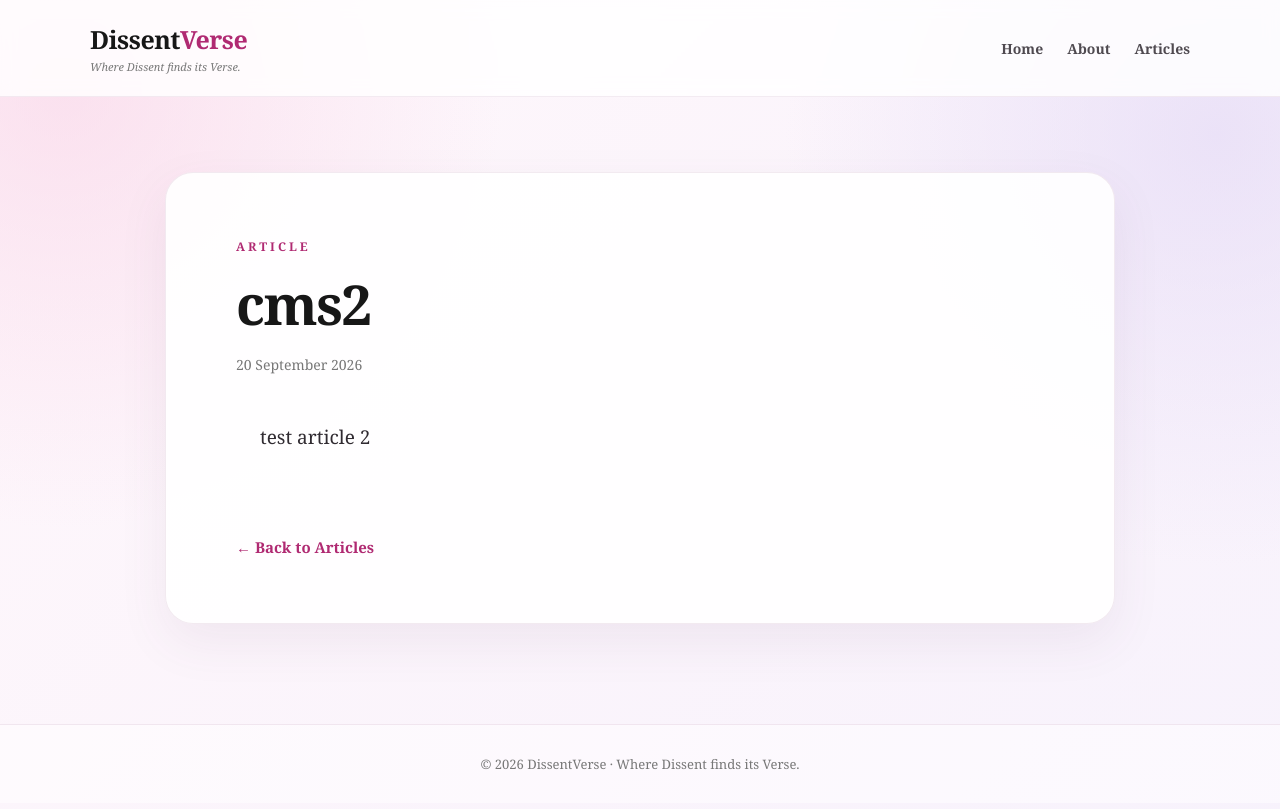
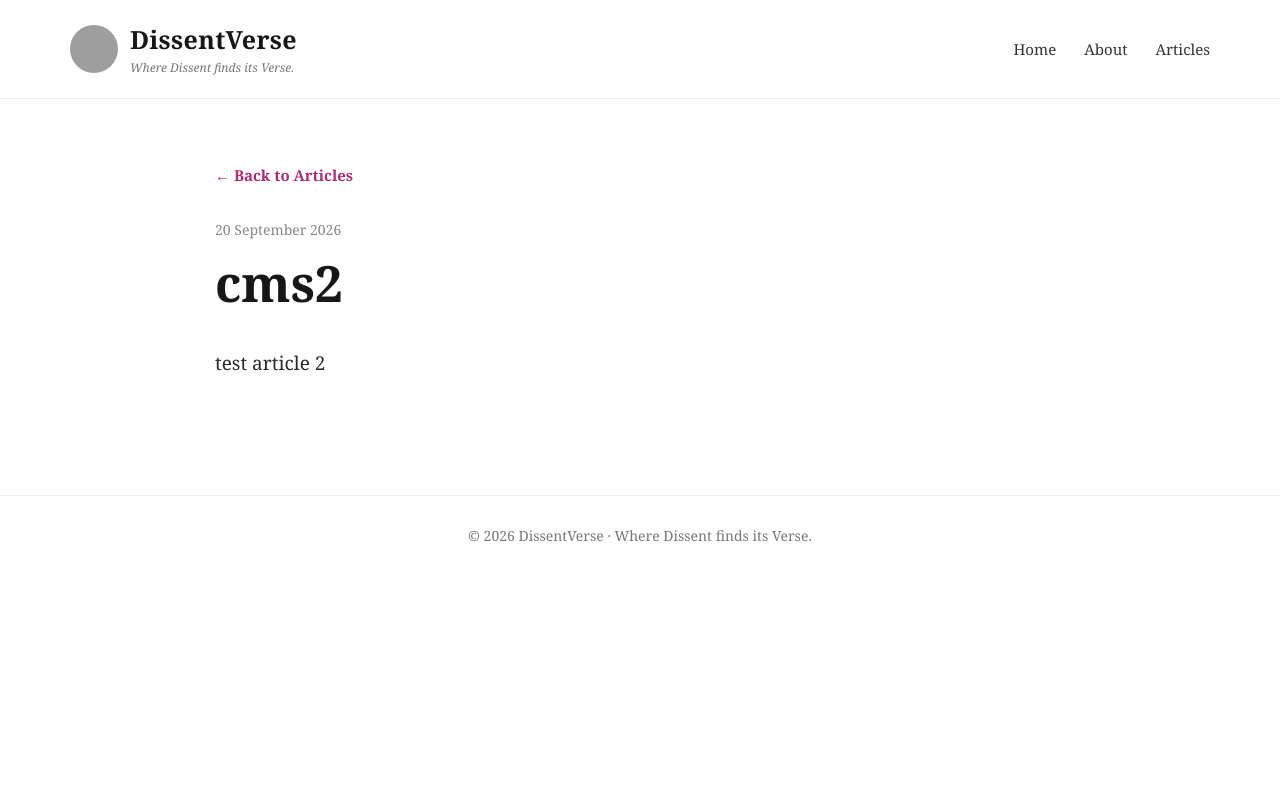
Before and after one commit to dissentverse/dissentverse, a Jekyll site: the page built from _posts/2026-09-20-cms2.md, in a window 1280 px wide. Shown: the top 809 px of the page. Built offline with Jekyll 4.4.1, drawn with Linux system fonts in a browser that asks for light colours; grey boxes are pictures that could not be loaded.

Commit message:
Update post.html

```diff
--- a/_layouts/post.html
+++ b/_layouts/post.html
@@ -17,68 +17,71 @@
     body {
       margin: 0;
       font-family: Georgia, "Times New Roman", serif;
-      color: #29242a;
-
-      background:
-        radial-gradient(circle at 5% 10%, rgba(248, 210, 230, 0.6), transparent 30%),
-        radial-gradient(circle at 95% 15%, rgba(225, 214, 245, 0.6), transparent 30%),
-        linear-gradient(135deg, #fff7fb, #f7f2fc);
-
-      min-height: 100vh;
+      background: #fff;
+      color: #171717;
     }
 
     /* HEADER */
 
     .site-header {
-      background: rgba(255, 255, 255, 0.82);
-      border-bottom: 1px solid rgba(190, 150, 180, 0.18);
-      backdrop-filter: blur(8px);
-      padding: 22px 30px;
+      border-bottom: 1px solid #eee;
+      background: #fff;
     }
 
     .header-inner {
-      max-width: 1100px;
+      max-width: 1200px;
       margin: 0 auto;
-
+      padding: 22px 30px;
       display: flex;
+      align-items: center;
       justify-content: space-between;
-      align-items: center;
+      gap: 30px;
     }
 
-    .brand-block {
+    .brand {
+      display: flex;
+      align-items: center;
+      gap: 12px;
+      text-decoration: none;
+      color: #171717;
+    }
+
+    .brand img {
+      width: 48px;
+      height: 48px;
+      object-fit: cover;
+      border-radius: 50%;
+    }
+
+    .brand-text {
       display: flex;
       flex-direction: column;
     }
 
-    .brand {
-      color: #171717;
-      text-decoration: none;
+    .brand-name {
       font-size: 25px;
       font-weight: bold;
-      letter-spacing: -0.5px;
+      letter-spacing: 0.3px;
     }
 
-    .brand span {
-      color: #b02a72;
-    }
-
-    .tagline {
+    .brand-tagline {
+      font-size: 12px;
+      color: #777;
       margin-top: 3px;
-      color: #777;
-      font-size: 11px;
       font-style: italic;
     }
 
     .navigation {
       display: flex;
-      gap: 24px;
+      gap: 28px;
+      align-items: center;
     }
 
     .navigation a {
-      color: #4f4a50;
       text-decoration: none;
-      font-size: 14px;
-      font-weight: bold;
+      color: #333;
+      font-size: 15px;
+      transition: 0.2s;
     }
 
     .navigation a:hover {
@@ -88,128 +91,16 @@
     /* ARTICLE */
 
     .article-page {
-      max-width: 1000px;
+      max-width: 900px;
       margin: 0 auto;
-      padding: 75px 25px 100px;
+      padding: 65px 25px 90px;
     }
-
-    .article-container {
-      background: rgba(255, 255, 255, 0.91);
-
-      border: 1px solid rgba(190, 150, 180, 0.2);
-      border-radius: 28px;
-
-      padding: 65px 70px;
-
-      box-shadow:
-        0 18px 50px rgba(100, 60, 100, 0.08);
-    }
-
-    .article-label {
-      color: #b02a72;
-      font-size: 12px;
-      font-weight: bold;
-      letter-spacing: 3px;
-      text-transform: uppercase;
-
-      margin-bottom: 18px;
-    }
-
-    .article-title {
-      font-size: 55px;
-      line-height: 1.12;
-      letter-spacing: -1.5px;
-
-      margin: 0 0 20px;
-      color: #171717;
-    }
-
-    .article-date {
-      color: #777;
-      font-size: 14px;
-      margin-bottom: 45px;
-    }
-
-    /* FEATURED IMAGE */
-
-    .featured-image {
-      width: 100%;
-      max-height: 520px;
-      object-fit: cover;
-
-      display: block;
-
-      border-radius: 20px;
-      margin-bottom: 50px;
-    }
-
-    /* CONTENT */
-
-    .article-content {
-      max-width: 760px;
-      margin: 0 auto;
-
-      font-size: 19px;
-      line-height: 1.9;
-
-      color: #302b31;
-    }
-
-    .article-content p {
-      margin: 0 0 27px;
-    }
-
-    .article-content h2 {
-      font-size: 31px;
-      line-height: 1.3;
-
-      margin: 55px 0 20px;
-
-      color: #171717;
-    }
-
-    .article-content h3 {
-      font-size: 25px;
-      line-height: 1.4;
-
-      margin: 40px 0 15px;
-
-      color: #171717;
-    }
-
-    .article-content strong {
-      color: #171717;
-    }
-
-    .article-content em {
-      color: #514951;
-    }
-
-    .article-content a {
-      color: #b02a72;
-      font-weight: bold;
-    }
-
-    .article-content ul,
-    .article-content ol {
-      margin: 20px 0 30px;
-      padding-left: 30px;
-    }
-
-    .article-content li {
-      margin-bottom: 10px;
-    }
-
-    /* BACK LINK */
 
     .back-link {
       display: inline-block;
-
-      margin-top: 55px;
-
+      margin-bottom: 35px;
       color: #b02a72;
       text-decoration: none;
-
       font-size: 15px;
       font-weight: bold;
     }
@@ -218,83 +109,105 @@
       text-decoration: underline;
     }
 
+    .article-date {
+      color: #888;
+      font-size: 14px;
+      margin-bottom: 16px;
+    }
+
+    .article-title {
+      font-size: 50px;
+      line-height: 1.12;
+      margin: 0 0 35px;
+      color: #171717;
+    }
+
+    .featured-image {
+      width: 100%;
+      max-height: 520px;
+      object-fit: cover;
+      border-radius: 18px;
+      margin-bottom: 42px;
+      display: block;
+    }
+
+    .article-content {
+      font-size: 19px;
+      line-height: 1.85;
+      color: #292929;
+    }
+
+    .article-content p {
+      margin: 0 0 24px;
+    }
+
+    .article-content h2 {
+      font-size: 30px;
+      margin: 48px 0 18px;
+    }
+
+    .article-content h3 {
+      font-size: 24px;
+      margin: 38px 0 15px;
+    }
+
+    .article-content strong {
+      color: #171717;
+    }
+
+    .article-content a {
+      color: #b02a72;
+    }
+
+    .article-content blockquote {
+      border-left: 4px solid #b02a72;
+      margin: 30px 0;
+      padding: 5px 25px;
+      color: #666;
+      font-style: italic;
+    }
+
     /* FOOTER */
 
     .site-footer {
+      border-top: 1px solid #eee;
       text-align: center;
-
       padding: 30px 20px;
-
-      border-top: 1px solid rgba(190, 150, 180, 0.2);
-
       color: #777;
-      font-size: 13px;
-
-      background: rgba(255, 255, 255, 0.45);
+      font-size: 14px;
     }
 
     /* MOBILE */
 
     @media (max-width: 750px) {
 
-      .site-header {
+      .header-inner {
         padding: 18px 20px;
-      }
-
-      .header-inner {
+        flex-direction: column;
         align-items: flex-start;
-      }
-
-      .brand {
-        font-size: 21px;
-      }
-
-      .tagline {
-        font-size: 10px;
+        gap: 18px;
       }
 
       .navigation {
-        gap: 12px;
-      }
-
-      .navigation a {
-        font-size: 12px;
+        gap: 20px;
+        flex-wrap: wrap;
       }
 
       .article-page {
-        padding: 45px 15px 65px;
-      }
-
-      .article-container {
-        padding: 40px 25px;
-        border-radius: 22px;
+        padding: 45px 20px 70px;
       }
 
       .article-title {
-        font-size: 38px;
-        letter-spacing: -0.8px;
-      }
-
-      .article-date {
-        margin-bottom: 35px;
-      }
-
-      .featured-image {
-        border-radius: 14px;
-        margin-bottom: 40px;
+        font-size: 36px;
       }
 
       .article-content {
         font-size: 17px;
-        line-height: 1.8;
+        line-height: 1.75;
       }
 
-      .article-content h2 {
-        font-size: 26px;
-      }
-
-      .article-content h3 {
-        font-size: 22px;
+      .featured-image {
+        border-radius: 12px;
       }
     }
   </style>
@@ -302,37 +215,30 @@
 
 <body>
 
+  <!-- HEADER -->
+
   <header class="site-header">
 
     <div class="header-inner">
 
-      <div class="brand-block">
+      <a class="brand" href="{{ site.baseurl }}/">
 
-        <a class="brand" href="{{ site.baseurl }}/">
-          Dissent<span>Verse</span>
+        <img
+          src="https://dissentverse.wordpress.com/wp-content/uploads/2025/08/cropped-img-20250811-wa0002.jpg"
+          alt="DissentVerse logo"
+        >
+
+        <div class="brand-text">
+          <div class="brand-name">DissentVerse</div>
+          <div class="brand-tagline">Where Dissent finds its Verse.</div>
+        </div>
+
       </a>
 
-        <div class="tagline">
-          Where Dissent finds its Verse.
-        </div>
-
-      </div>
-
-
       <nav class="navigation">
-
-        <a href="{{ site.baseurl }}/">
-          Home
-        </a>
-
-        <a href="{{ site.baseurl }}/about.html">
-          About
-        </a>
-
-        <a href="{{ site.baseurl }}/articles.html">
-          Articles
-        </a>
-
+        <a href="{{ site.baseurl }}/">Home</a>
+        <a href="{{ site.baseurl }}/about.html">About</a>
+        <a href="{{ site.baseurl }}/articles.html">Articles</a>
       </nav>
 
     </div>
@@ -340,24 +246,21 @@
   </header>
 
 
+  <!-- ARTICLE -->
+
   <main class="article-page">
 
-    <article class="article-container">
-
-      <div class="article-label">
-        Article
-      </div>
-
-
-      <h1 class="article-title">
-        {{ page.title }}
-      </h1>
-
+    <a class="back-link" href="{{ site.baseurl }}/articles.html">
+      ← Back to Articles
+    </a>
 
     <div class="article-date">
       {{ page.date | date: "%d %B %Y" }}
     </div>
 
+    <h1 class="article-title">
+      {{ page.title }}
+    </h1>
 
     {% if page.featured_image %}
 
@@ -369,30 +272,17 @@
 
     {% endif %}
 
-
-      <div class="article-content">
-
+    <article class="article-content">
       {{ content }}
-
-      </div>
-
-
-      <a
-        class="back-link"
-        href="{{ site.baseurl }}/articles.html"
-      >
-        ← Back to Articles
-      </a>
-
     </article>
 
   </main>
 
 
+  <!-- FOOTER -->
+
   <footer class="site-footer">
-
-    © 2026 DissentVerse · Where Dissent finds its Verse.
-
+    © {{ "now" | date: "%Y" }} DissentVerse · Where Dissent finds its Verse.
   </footer>
 
 </body>
```
Lines whose indentation alone changed are shown as unchanged.
